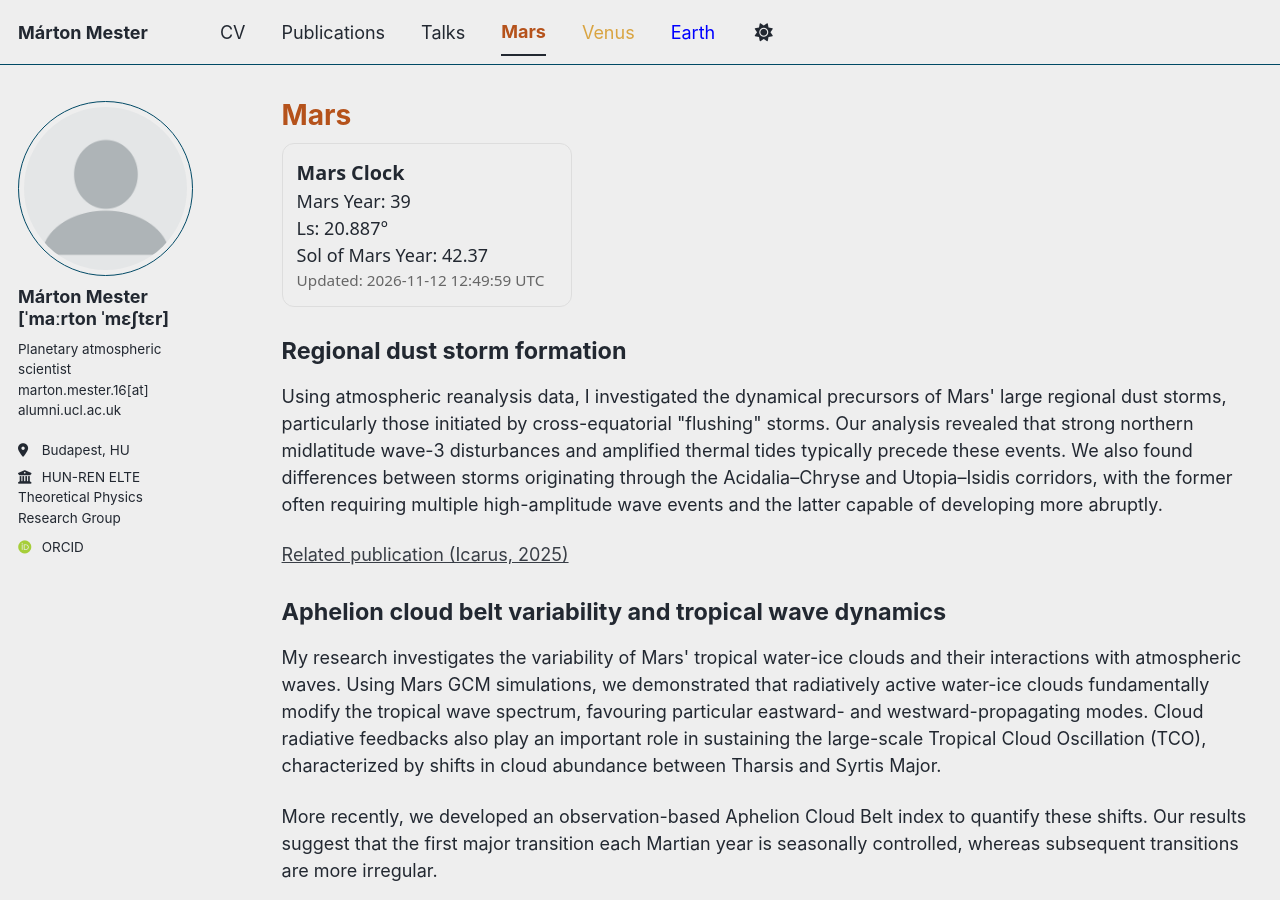
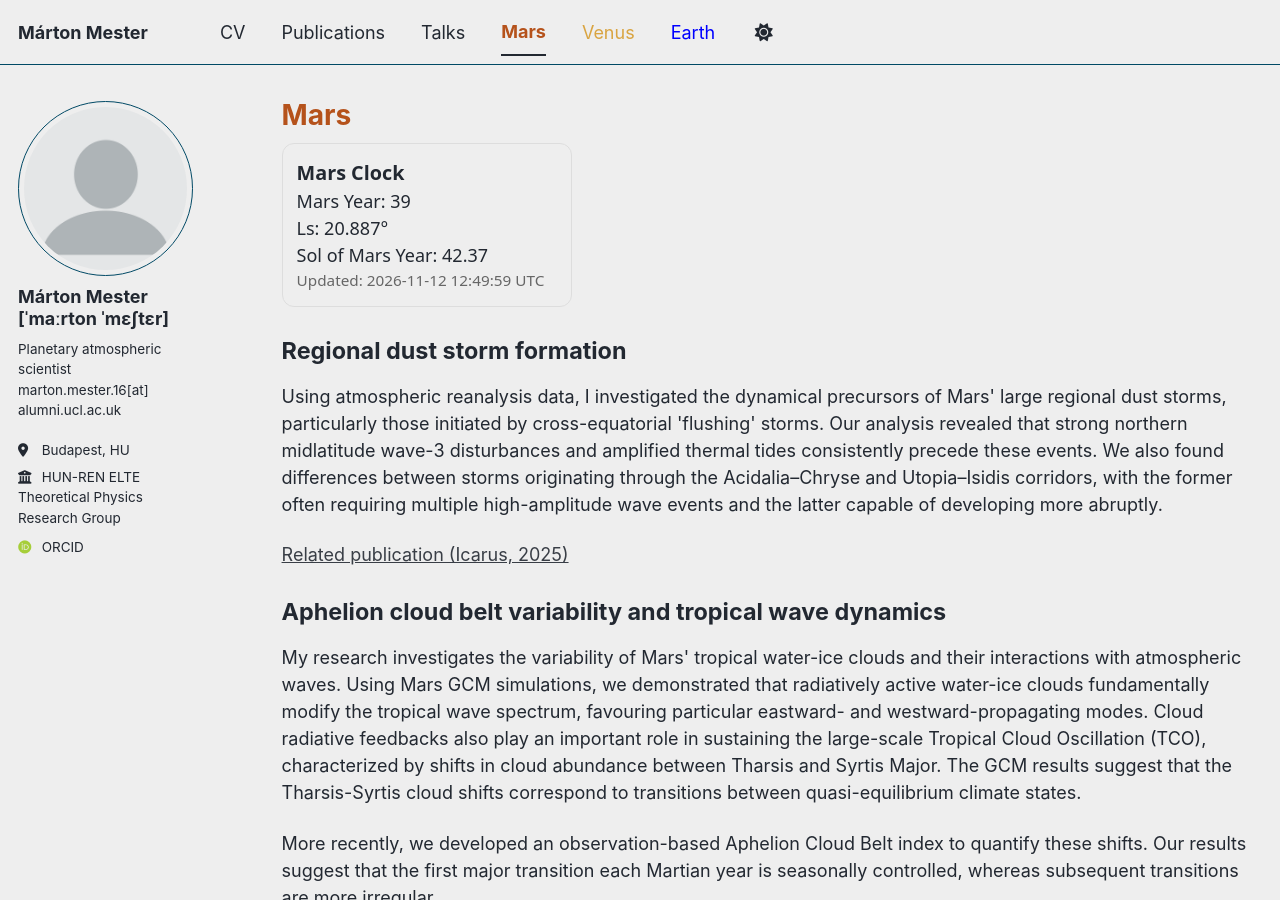
Before and after one commit to thengc6369/thengc6369.github.io, a Jekyll site: the page built from _pages/mars.html, in a window 1280 px wide and 900 px high. Built offline with Jekyll 4.4.1, drawn with Linux system fonts in a browser that asks for light colours; some web fonts are replaced; a script bundle is joined from its source files by our own code; library files that are not in the unit come from our copies.

Commit message:
Update mars.html

```diff
--- a/_pages/mars.html
+++ b/_pages/mars.html
@@ -181,8 +181,8 @@ Regional dust storm formation
 <p>
 Using atmospheric reanalysis data, I investigated the dynamical precursors
 of Mars' large regional dust storms, particularly those initiated by
-cross-equatorial "flushing" storms. Our analysis revealed that strong northern
-midlatitude wave-3 disturbances and amplified thermal tides typically precede
+cross-equatorial 'flushing' storms. Our analysis revealed that strong northern
+midlatitude wave-3 disturbances and amplified thermal tides consistently precede
 these events. We also found differences between storms originating through
 the Acidalia–Chryse and Utopia–Isidis corridors, with the former often requiring
 multiple high-amplitude wave events and the latter capable of developing more
@@ -208,6 +208,7 @@ modify the tropical wave spectrum, favouring particular eastward- and
 westward-propagating modes. Cloud radiative feedbacks also play an important
 role in sustaining the large-scale Tropical Cloud Oscillation (TCO),
 characterized by shifts in cloud abundance between Tharsis and Syrtis Major.
+  The GCM results suggest that the Tharsis-Syrtis cloud shifts correspond to transitions between quasi-equilibrium climate states.
 </p>
 
 <p>
```
